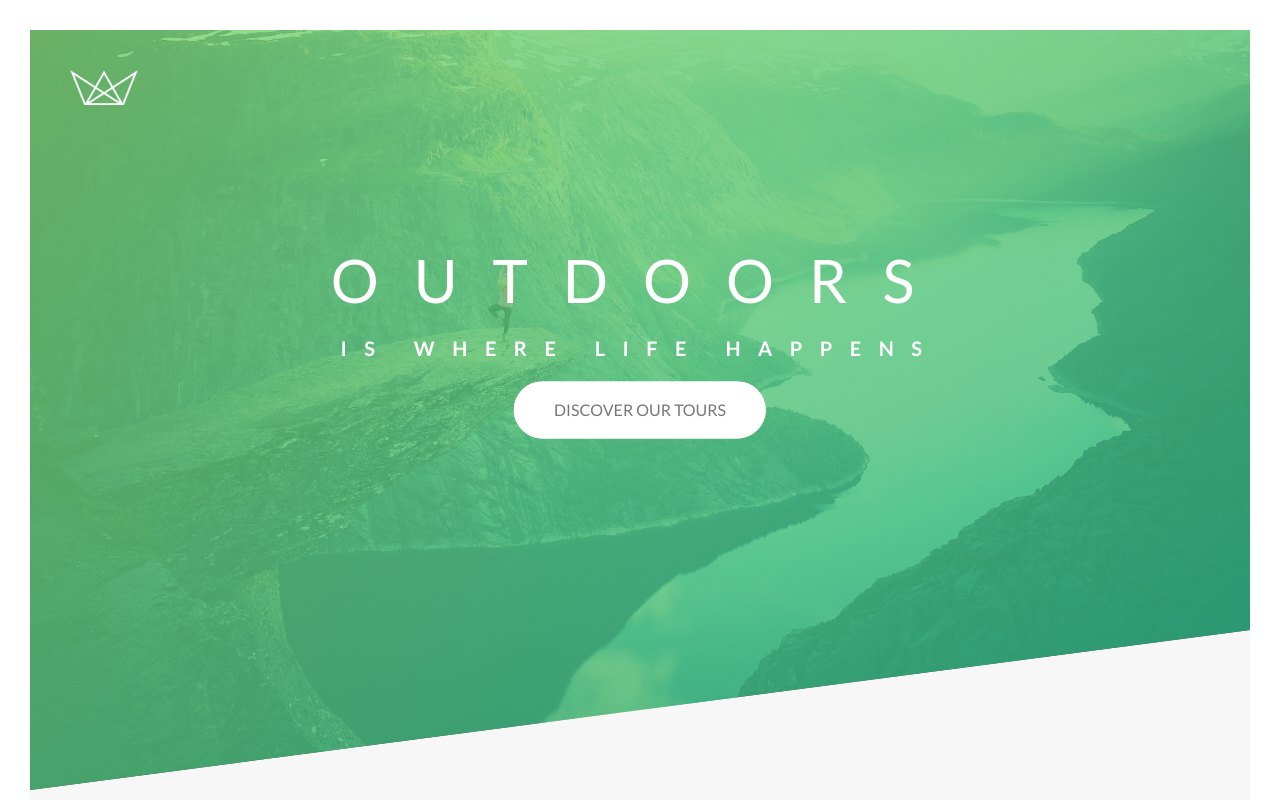
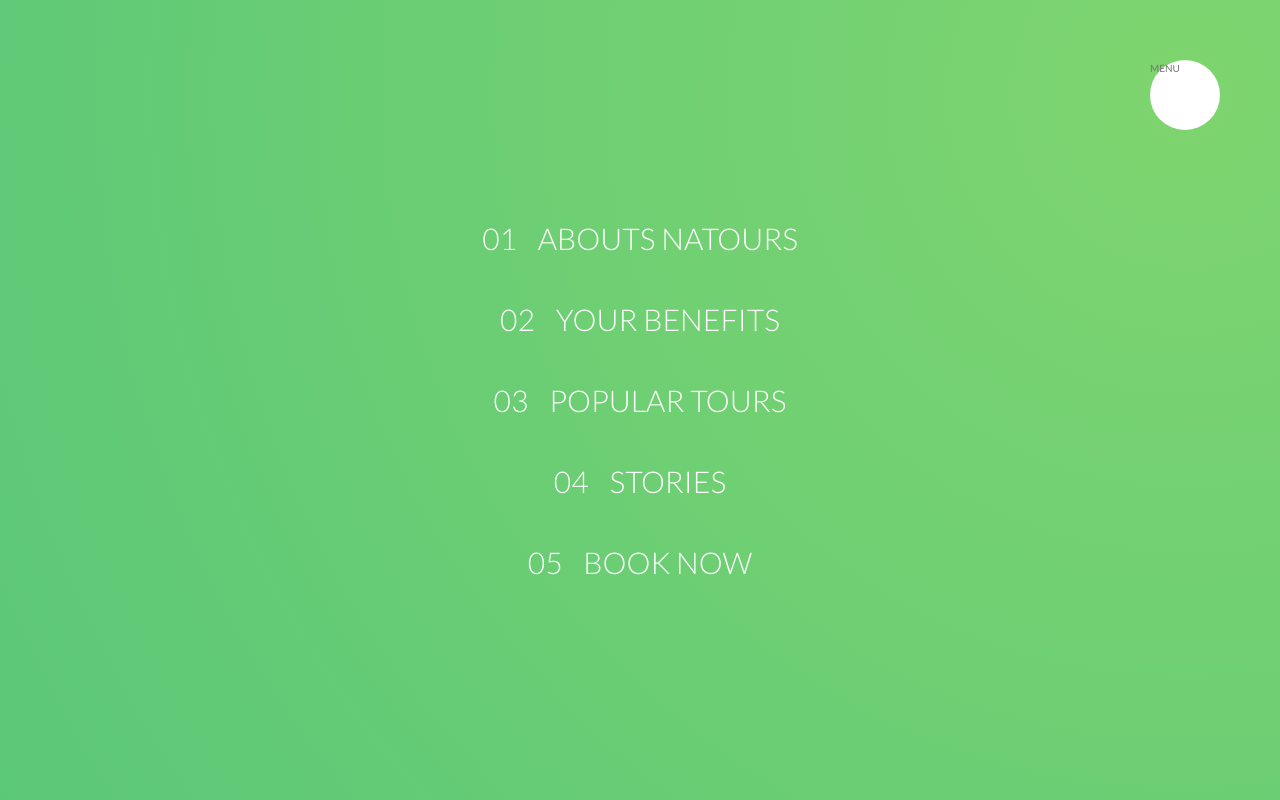
Before and after one commit to XenderMd/Natours-Project, a website: page index.html in a window 1280 px wide. Shown: the top 800 px of the page. Drawn offline with Linux system fonts and the light colour scheme.

Commit message:
Building the navigation - part 1

```diff
--- a/index.html
+++ b/index.html
@@ -17,6 +17,29 @@
   </head>
 
   <body>
+
+    <div class="navigation">
+
+      <input type="checkbox" class="navigation__checkbox" id="navi-toggle">
+
+      <label for="navi-toggle" class="navigation__button">MENU</label>
+
+      <div class="navigation__background">&nbsp;</div>
+
+      <nav class="navigation__nav">
+        <ul class="navigation__list">
+          <li class="navigation__item"><a href="#" class="navigation__link"> <span>01</span> Abouts Natours</a></li>
+          <li class="navigation__item"><a href="#" class="navigation__link"> <span>02</span> Your benefits</a></li>
+          <li class="navigation__item"><a href="#" class="navigation__link"> <span>03</span> Popular tours</a></li>
+          <li class="navigation__item"><a href="#" class="navigation__link"> <span>04</span> Stories</a></li>
+          <li class="navigation__item"><a href="#" class="navigation__link"> <span>05</span> Book now</a></li>
+        </ul>
+      </nav>
+
+
+    </div>
+
+
     <header class="header">
       <div class="header__logo-box">
         <img src="img/logo-white.png" alt="Logo" class="header__logo" />
--- /dev/null
+++ b/sass/layout/_navigation.scss
@@ -0,0 +1,81 @@
+.navigation{
+
+    &__checkbox{
+        display: none;
+    }
+
+    &__button{
+        background-color: $color-white;
+        height:7rem;
+        width: 7rem;
+        border-radius: 50%;
+        position: fixed;
+        top:6rem;
+        right:6rem;
+        z-index: 2000;
+    }
+
+    &__background{
+        height:6rem;
+        width: 6rem;
+        border-radius: 50%;
+        position:fixed;
+        top:6.5rem;
+        right:6.5rem;
+        background-image: radial-gradient($color-primary-light, $color-primary-dark);
+        z-index: 1000;
+
+        transform:scale(80);
+    }
+
+    &__nav{
+        height: 100vh;
+        width: 100%;
+        position: fixed;
+        top:0;
+        right:0;
+        z-index:1500;
+    }
+
+    &__list{
+        position: absolute;
+        top:50%;
+        left:50%;
+        transform:translate(-50%, -50%);
+        list-style: none;
+        text-align: center;
+    }
+
+    &__item{
+        margin: 1rem;
+    }
+
+    &__link{
+        &:link,
+        &:visited
+        {
+            display: inline-block;
+            font-size: 3rem;
+            font-weight: 300;
+            padding: 1rem 2rem;
+            color: $color-white;
+            text-decoration: none;
+            text-transform: uppercase;
+            background-image: linear-gradient(120deg, transparent 0%, transparent 50%, $color-white 50%);
+            background-size: 220%;
+            transition: all 0.3s;
+
+            span {
+                margin-right: 1.5rem;
+                display: inline-block;
+            }
+        }
+
+        &:hover, &:active{
+            background-position: 100%;
+            color:$color-primary;
+            transform: translateX(1rem);
+        }
+    }
+
+}
--- a/sass/main.scss
+++ b/sass/main.scss
@@ -19,5 +19,6 @@
 @import "layout/header";
 @import "layout/grid";
 @import "layout/footer";
+@import "layout/navigation";
 
 @import "pages/home";
```
Also changed, not shown: css/style.css.
